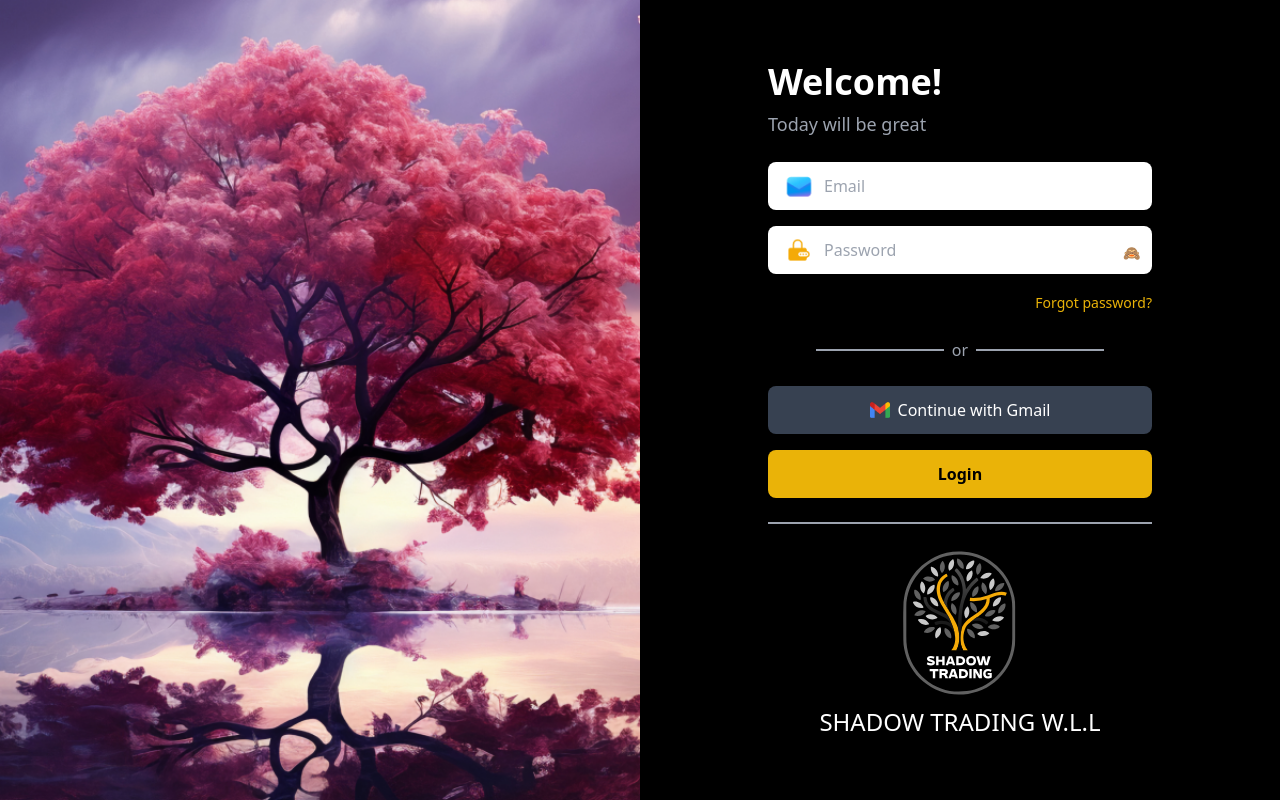
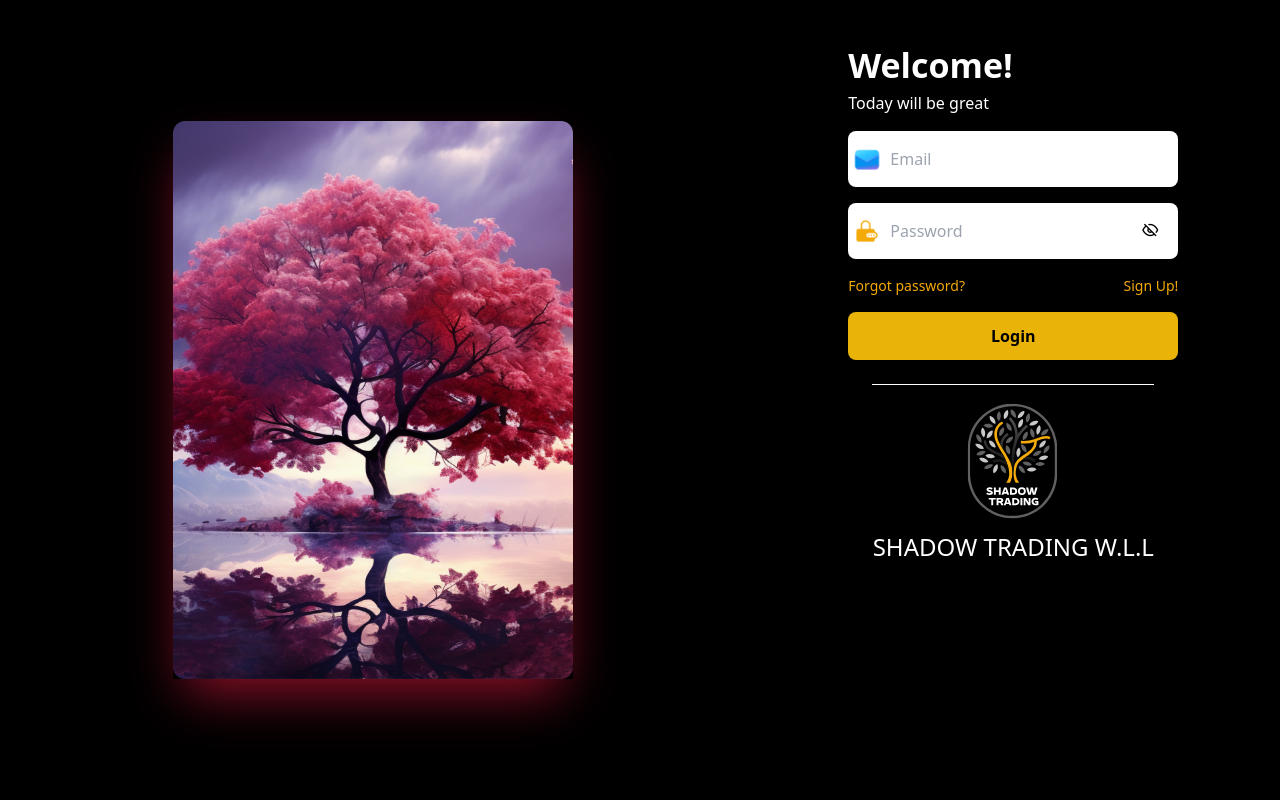
Before and after one commit to Visva24/quotation_generator, a Next.js app: page /log-in in a window 1280 px wide. Built offline with nearby package versions, Linux system fonts and the light colour scheme.

Commit message:
minor chage in the log in gign up

```diff
--- a/src/app/log-in/page.tsx
+++ b/src/app/log-in/page.tsx
@@ -53,103 +53,77 @@ export default function LoginPage() {
     }
   }
   return (
-    <div className="flex h-screen overflow-hidden bg-black">
-      <div className="relative w-[50%] h-[100%]  bg-gray-900  overflow-hidden">
-        <Image
-          src={'/images/loginImg.png'}
-          layout="fill"
-          objectFit="cover"
-          alt="Login Background"
-        />
+    <>
+      <div className="h-screen w-screen grid grid-cols-12 text-[#fff]">
+        <div className="col-span-7 bg-[#000] ">
+          <div className="flex h-full items-center justify-center">
+            <Image src="/images/loginImg.png" alt={""} height={400} width={400} className="shadow-2xl  shadow-[#901129]" />
           </div>
-
-      <div className="flex-1 flex items-center justify-center">
-        <div className="w-[80%] max-w-sm space-y-6">
-          <div className="text-left">
-            <h1 className="text-4xl font-bold text-white">Welcome!</h1>
-            <p className="text-lg mt-2 text-gray-400">Today will be great</p>
         </div>
-
-          <div className="space-y-4">
-            <div className="relative">
+        <div className="col-span-5 bg-[#000] overflow-y-auto">
+          <div className="mt-10 flex justify-center items-center">
+            <div className="flex flex-col gap-4">
+              <div>
+                <h2 className="text-[34px] font-bold">Welcome!</h2>
+                <p>Today will be great</p>
+              </div>
+              <div className="flex flex-col gap-4">
+                <div className="flex p-1 gap-2 items-center rounded-lg w-[330px]  bg-white">
+                  <Image src="/images/mail.png" alt="Email Icon" width={30} height={30} />
                   <input
                     type="email"
                     placeholder="Email"
-                className="w-full px-4 py-3 pl-14 text-black rounded-lg focus:outline-none focus:ring-2 focus:ring-yellow-500"
+                    className="  text-black w-full py-3 bg-white  focus:outline-none"
                     value={credential.user_email}
                     onChange={(e) => { handleChange("user_email", e.target.value) }}
                   />
-              <div className="absolute top-1/2 left-4 transform -translate-y-1/2">
-                <Image src="/images/mail.png" alt="Email Icon" width={30} height={30} />
+                </div>
+                <div className="flex p-1 gap-2 items-center rounded-lg w-[330px]  bg-white">
+                  <Image src="/images/lock.png" alt="Password Icon" width={30} height={30} />
+                  <input
+                    type={showPassword ? "text" : "password"}
+                    placeholder="Password"
+                    className=" text-black w-full py-3 bg-white  focus:outline-none"
+                    value={credential.user_password}
+                    onChange={(e) => { handleChange("user_password", e.target.value) }}
+                  />
+                  <span className="pr-4" onClick={() => { setShowPassword(!showPassword) }}><i className={`text-[black] cursor-pointer pi ${showPassword ? "pi-eye" : "pi-eye-slash"}`}></i></span>
+                </div>
+                <div className="flex justify-between items-center">
+                  <p className="text-[#F4AA08] text-[14px] cursor-pointer">Forgot password?</p>
+                  <p onClick={()=>{router.push("/signup")}} className="text-[#F4AA08] text-[14px] cursor-pointer">Sign Up!</p>
+                </div>
+              </div>
+              {/* <div className="flex gap-1 items-center px-6">
+                <hr className=" w-full border-t-1 border-[#fff]" />
+                or
+                <hr className=" w-full  border-t-1 border-[#fff]" />
+              </div> */}
+              <button className="w-full bg-yellow-500 px-4 py-3 rounded-lg text-black font-semibold hover:bg-yellow-600" onClick={handleLogin}>
+                Login
+              </button>
+              <div className="px-6 mt-2"> <hr className=" w-full px-6  border-t-1 border-[#fff]" /></div>
+              <div className="flex flex-col gap-2 justify-center items-center">
+                <Image
+                  src="/images/flower.svg"
+                  alt="Footer Logo"
+                  width={120}
+                  height={120}
+                />
+                <p className="text-[24px] font-light text-white">SHADOW TRADING W.L.L</p>
+              </div>
+
+            </div>
+            <ToastContainer />
           </div>
         </div>
 
-            <div className="relative">
-              <input
-                type={showPassword ? "text" : "password"}
-                placeholder="Password"
-                className="w-full px-4 py-3 pl-14 text-black rounded-lg focus:outline-none focus:ring-2 focus:ring-yellow-500"
-                value={credential.user_password}
-                onChange={(e) => { handleChange("user_password", e.target.value) }}
-              />
-              <div className="absolute top-1/2 left-4 transform -translate-y-1/2">
-                <Image src="/images/lock.png" alt="Password Icon" width={30} height={30} />
-              </div>
-              <div className="absolute right-3 top-4 text-[14px] cursor-pointer" onClick={() => { setShowPassword(!showPassword) }}> {showPassword ? "👁️" : "🙈"} </div>
-            </div>
-
-            <div className="text-right mt-2">
-              <a href="#" className="text-yellow-500 hover:underline text-sm">
-                Forgot password?
-              </a>
-            </div>
-          </div>
-
-          <div className="flex items-center justify-center text-gray-400 mt-4">
-            <hr className="w-1/3 border-t-2 border-gray-400" />
-            <span className="mx-2">or</span>
-            <hr className="w-1/3 border-t-2 border-gray-400" />
-          </div>
-
-          <div className="space-y-4 mt-4">
-            <button className="w-full flex items-center justify-center bg-gray-700 px-4 py-3 rounded-lg text-white hover:bg-gray-600">
-              <Image
-                src="/images/gmail.png"
-                alt="Gmail Icon"
-                width={20}
-                height={20}
-                className="mr-2"
-              />
-              Continue with Gmail
-            </button>
-
-            {/* Login Button */}
-            <button className="w-full bg-yellow-500 px-4 py-3 rounded-lg text-black font-semibold hover:bg-yellow-600" onClick={handleLogin}>
-              Login
-            </button>
-            <ToastContainer />
-          </div>
-
-          <hr className="w-full border-t-2 border-gray-400 mt-4" />
-
-          <div className="text-center text-gray-400 mt-6 space-y-2">
-            <Image
-              src="/images/flower.svg"
-              alt="Footer Logo"
-              width={150}
-              height={150}
-              className="mx-auto"
-            />
-            <p className="text-2xl font-Montserrat text-white">SHADOW TRADING W.L.L</p>
-          </div>
-
-        </div>
       </div>
       {savePop &&
         <>
           <SavePopup message={"Successfully Login"} />
         </>
       }
-    </div>
+    </>
   );
 }
--- /dev/null
+++ b/src/app/signup/page.tsx
@@ -0,0 +1,85 @@
+"use client"
+import Image from 'next/image'
+import { useRouter } from 'next/navigation';
+import React, { useState } from 'react'
+import { ToastContainer } from 'react-toastify'
+
+const SignUpPage = () => {
+    const router = useRouter();
+    const [showPassword, setShowPassword] = useState<boolean>(false)
+    return (
+        <>
+            <div className="h-screen w-screen grid grid-cols-12 text-[#fff]">
+                <div className="col-span-7 bg-[#000] ">
+                    <div className="flex h-full items-center justify-center">
+                        <Image src="/images/loginImg.png" alt={""} height={400} width={400} className="shadow-2xl  shadow-[#901129]" />
+                    </div>
+                </div>
+                <div className="col-span-5 bg-[#000] overflow-y-auto">
+                    <div className="mt-10 flex justify-center items-center">
+                        <div className="flex flex-col gap-4">
+                            <div>
+                                <h2 className="text-[34px] font-bold">Welcome!</h2>
+                                <p>Today will be great</p>
+                            </div>
+                            <div className="flex flex-col gap-4">
+                            <div className="flex p-1 gap-2 items-center rounded-lg w-[330px]  bg-white">
+                                    <Image src="/images/mail.png" alt="Email Icon" width={30} height={30} />
+                                    <input
+                                        type="email"
+                                        placeholder="Enter Name"
+                                        className="  text-black w-full py-3 bg-white  focus:outline-none"
+
+                                    />
+                                </div>
+                                <div className="flex p-1 gap-2 items-center rounded-lg w-[330px]  bg-white">
+                                    <Image src="/images/mail.png" alt="Email Icon" width={30} height={30} />
+                                    <input
+                                        type="email"
+                                        placeholder="Enter Email"
+                                        className="  text-black w-full py-3 bg-white  focus:outline-none"
+
+                                    />
+                                </div>
+                                <div className="flex p-1 gap-2 items-center rounded-lg w-[330px]  bg-white">
+                                    <Image src="/images/lock.png" alt="Password Icon" width={30} height={30} />
+                                    <input
+                                        type={showPassword ? "text" : "password"}
+                                        placeholder="Enter Password"
+                                        className=" text-black w-full py-3 bg-white  focus:outline-none"
+
+                                    />
+                                    <span className="pr-4" onClick={() => { setShowPassword(!showPassword) }}><i className={`text-[black] cursor-pointer pi ${showPassword ? "pi-eye" : "pi-eye-slash"}`}></i></span>
+                                </div>
+
+                            </div>
+                            {/* <div className="flex gap-1 items-center px-6">
+                                <hr className=" w-full border-t-1 border-[#fff]" />
+                                or
+                                <hr className=" w-full  border-t-1 border-[#fff]" />
+                            </div> */}
+                            <button className="w-full bg-yellow-500 px-4 py-3 rounded-lg text-black font-semibold hover:bg-yellow-600"  >
+                                Sign In
+                            </button>
+                            <div className="px-6 mt-2"> <hr className=" w-full px-6  border-t-1 border-[#fff]" /></div>
+                            <div className="flex flex-col gap-2 justify-center items-center">
+                                <Image
+                                    src="/images/flower.svg"
+                                    alt="Footer Logo"
+                                    width={120}
+                                    height={120}
+                                />
+                                <p className="text-[24px] font-light text-white">SHADOW TRADING W.L.L</p>
+                            </div>
+
+                        </div>
+                        <ToastContainer />
+                    </div>
+                </div>
+
+            </div>
+        </>
+    )
+}
+
+export default SignUpPage
```
Lines whose indentation alone changed are shown as unchanged.
